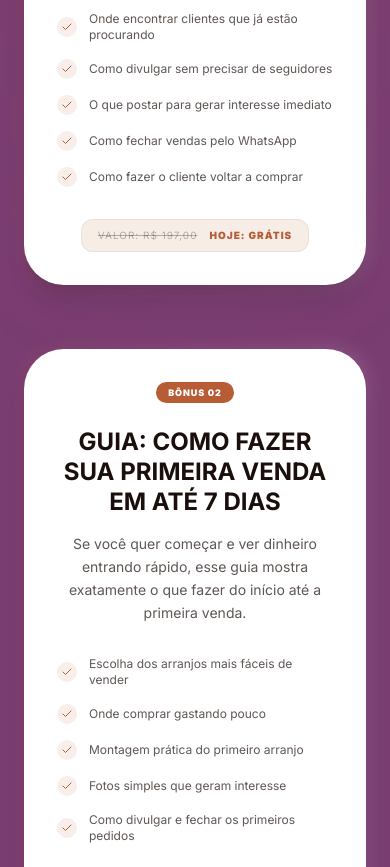
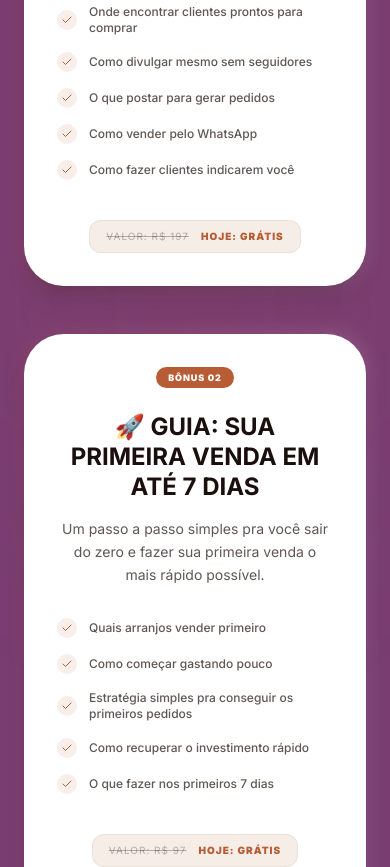
Before and after one commit to AxerCompany/Arranjos-Lucrativos, a React (Vite) app: page / in a window 390 px wide. Shown: the part 8240-9107 px from the top of the page. Built offline with nearby package versions, Linux system fonts and the light colour scheme.

Commit message:
feat(bonuses): Refactor bonus section layout
Reorganizes the bonus section to use a grid layout for better responsiveness and scalability. This change improves the visual structure of the bonuses on the sales page.

```diff
--- a/src/App.tsx
+++ b/src/App.tsx
@@ -509,110 +509,107 @@ const WhatYouGet = () => (
         </p>
       </div>
 
-      <div className="space-y-16">
-        {/* Bonus 1 - Super Bonus */}
-        <div className="group relative">
+      <div className="grid gap-12">
+        {[
+          {
+            tag: "BÔNUS 01",
+            emoji: "🎁",
+            title: "COMO CONSEGUIR CLIENTES TODOS OS DIAS",
+            desc: "Não adianta ter arranjos lindos se ninguém compra. Aqui você aprende exatamente como atrair pessoas interessadas e transformar conversas em vendas.",
+            items: [
+              "Onde encontrar clientes prontos para comprar",
+              "Como divulgar mesmo sem seguidores",
+              "O que postar para gerar pedidos",
+              "Como vender pelo WhatsApp",
+              "Como fazer clientes indicarem você"
+            ],
+            value: "R$ 197",
+            isSuper: true
+          },
+          {
+            tag: "BÔNUS 02",
+            emoji: "🚀",
+            title: "GUIA: SUA PRIMEIRA VENDA EM ATÉ 7 DIAS",
+            desc: "Um passo a passo simples pra você sair do zero e fazer sua primeira venda o mais rápido possível.",
+            items: [
+              "Quais arranjos vender primeiro",
+              "Como começar gastando pouco",
+              "Estratégia simples pra conseguir os primeiros pedidos",
+              "Como recuperar o investimento rápido",
+              "O que fazer nos primeiros 7 dias"
+            ],
+            value: "R$ 97"
+          },
+          {
+            tag: "BÔNUS 03",
+            emoji: "🌸",
+            title: "GUIA COMPLETO DE MONTAGEM DOS ARRANJOS",
+            desc: "Mesmo sem experiência, você vai conseguir montar arranjos bonitos e lucrativos seguindo o passo a passo completo.",
+            items: [
+              "Guia de montagem detalhado",
+              "Como combinar flores e materiais",
+              "Estruturas mais usadas nos arranjos",
+              "Técnicas simples para deixar mais profissional",
+              "Como montar mesmo começando do zero"
+            ],
+            value: "R$ 147"
+          }
+        ].map((bonus, idx) => (
+          <div key={idx} className="group relative">
             <div className="absolute -inset-1 bg-gradient-to-r from-terracota to-white rounded-[2.5rem] blur opacity-10 group-hover:opacity-20 transition duration-1000 group-hover:duration-200" />
             <div className="relative bg-white p-8 md:p-12 rounded-[2.5rem] border border-white/10 shadow-xl group-hover:shadow-2xl group-hover:-translate-y-1 transition-all duration-500">
               <div className="flex flex-col items-center text-center gap-8">
                 <div className="flex-1 w-full">
                   <div className="flex items-center justify-center gap-3 mb-6">
                     <span className="bg-terracota text-white text-[9px] font-black px-3 py-1 rounded-full uppercase tracking-widest">
-                    BÔNUS 01
+                      {bonus.tag}
                     </span>
+                    {bonus.isSuper && (
                       <span className="text-malva text-[9px] font-black uppercase tracking-widest animate-pulse">
                         🔥 SUPER BÔNUS
                       </span>
+                    )}
                   </div>
 
-                <h3 className="text-2xl md:text-3xl font-bold mb-4 leading-tight text-espresso">
-                  COMO CONSEGUIR CLIENTES<br />PRONTOS PARA COMPRAR
+                  <h3 className="text-2xl md:text-3xl font-bold mb-4 leading-tight text-espresso uppercase">
+                    {bonus.emoji} {bonus.title}
                   </h3>
 
                   <p className="text-espresso/70 text-sm md:text-base mb-8 leading-relaxed max-w-xl mx-auto">
-                  Não adianta ter arranjos lindos se ninguém compra. Aqui você aprende exatamente como atrair, conversar e fechar suas primeiras vendas.
+                    {bonus.desc}
                   </p>
 
-                <div className="flex flex-col gap-4 mb-8 max-w-md mx-auto">
-                  {[
-                    "Onde encontrar clientes que já estão procurando",
-                    "Como divulgar sem precisar de seguidores",
-                    "O que postar para gerar interesse imediato",
-                    "Como fechar vendas pelo WhatsApp",
-                    "Como fazer o cliente voltar a comprar"
-                  ].map((item, i) => (
+                  <div className="flex flex-col gap-4 mb-10 max-w-md mx-auto">
+                    {bonus.items.map((item, i) => (
                       <div key={i} className="flex items-center gap-3">
                         <div className="w-5 h-5 rounded-full bg-terracota/10 flex items-center justify-center shrink-0">
                           <Check className="w-3 h-3 text-terracota" />
                         </div>
-                      <p className="text-espresso/70 text-xs md:text-sm text-left">{item}</p>
+                        <p className="text-espresso/70 text-xs md:text-sm text-left font-medium">{item}</p>
                       </div>
                     ))}
                   </div>
 
+                  <div className="flex flex-col items-center gap-6">
                     <div className="inline-flex items-center gap-3 px-4 py-2 bg-parchment rounded-xl border border-espresso/5">
-                  <span className="text-espresso/30 text-[10px] line-through uppercase tracking-widest">Valor: R$ 197,00</span>
+                      <span className="text-espresso/30 text-[10px] line-through uppercase tracking-widest">Valor: {bonus.value}</span>
                       <span className="text-terracota text-[10px] font-black uppercase tracking-widest">Hoje: Grátis</span>
+                    </div>
+
+                    {idx >= 1 && (
+                      <button
+                        onClick={() => handleRedirect(CHECKOUT_URL)}
+                        className="w-full max-w-sm bg-terracota hover:bg-terracota/90 text-white font-black py-4 rounded-xl transition-all shadow-lg shadow-terracota/20 uppercase italic tracking-tight"
+                      >
+                        Garantir Meus Bônus
+                      </button>
+                    )}
                   </div>
                 </div>
               </div>
             </div>
           </div>
-
-        {/* Bonus 2 */}
-        <div className="group relative">
-          <div className="absolute -inset-1 bg-gradient-to-r from-terracota to-white rounded-[2.5rem] blur opacity-10 group-hover:opacity-20 transition duration-1000 group-hover:duration-200" />
-          <div className="relative bg-white p-8 md:p-12 rounded-[2.5rem] border border-white/10 shadow-xl group-hover:shadow-2xl group-hover:-translate-y-1 transition-all duration-500">
-            <div className="flex flex-col items-center text-center gap-8">
-              <div className="flex-1 w-full">
-                <div className="flex items-center justify-center gap-3 mb-6">
-                  <span className="bg-terracota text-white text-[9px] font-black px-3 py-1 rounded-full uppercase tracking-widest">
-                    BÔNUS 02
-                  </span>
-                </div>
-
-                <h3 className="text-2xl md:text-3xl font-bold mb-4 leading-tight text-espresso">
-                  GUIA: COMO FAZER SUA PRIMEIRA VENDA EM ATÉ 7 DIAS
-                </h3>
-
-                <p className="text-espresso/70 text-sm md:text-base mb-8 leading-relaxed max-w-xl mx-auto">
-                  Se você quer começar e ver dinheiro entrando rápido, esse guia mostra exatamente o que fazer do início até a primeira venda.
-                </p>
-
-                <div className="flex flex-col gap-4 mb-8 max-w-md mx-auto">
-                  {[
-                    "Escolha dos arranjos mais fáceis de vender",
-                    "Onde comprar gastando pouco",
-                    "Montagem prática do primeiro arranjo",
-                    "Fotos simples que geram interesse",
-                    "Como divulgar e fechar os primeiros pedidos"
-                  ].map((item, i) => (
-                    <div key={i} className="flex items-center gap-3">
-                      <div className="w-5 h-5 rounded-full bg-terracota/10 flex items-center justify-center shrink-0">
-                        <Check className="w-3 h-3 text-terracota" />
-                      </div>
-                      <p className="text-espresso/70 text-xs md:text-sm text-left">{item}</p>
-                    </div>
         ))}
-                </div>
-
-                <div className="inline-flex items-center gap-3 px-4 py-2 bg-parchment rounded-xl border border-espresso/5 mb-8">
-                  <span className="text-espresso/30 text-[10px] line-through uppercase tracking-widest">Valor: R$ 97,00</span>
-                  <span className="text-terracota text-[10px] font-black uppercase tracking-widest">Hoje: Grátis</span>
-                </div>
-
-                <div className="mt-4">
-                  <button
-                    onClick={() => handleRedirect(CHECKOUT_URL)}
-                    className="w-full bg-terracota hover:bg-terracota/90 text-white font-black py-4 rounded-xl transition-all shadow-lg shadow-terracota/20 uppercase italic tracking-tight"
-                  >
-                    Garantir Meus Bônus
-                  </button>
-                </div>
-              </div>
-            </div>
-          </div>
-        </div>
       </div>
     </div>
   </section>
```
Lines whose indentation alone changed are shown as unchanged.
